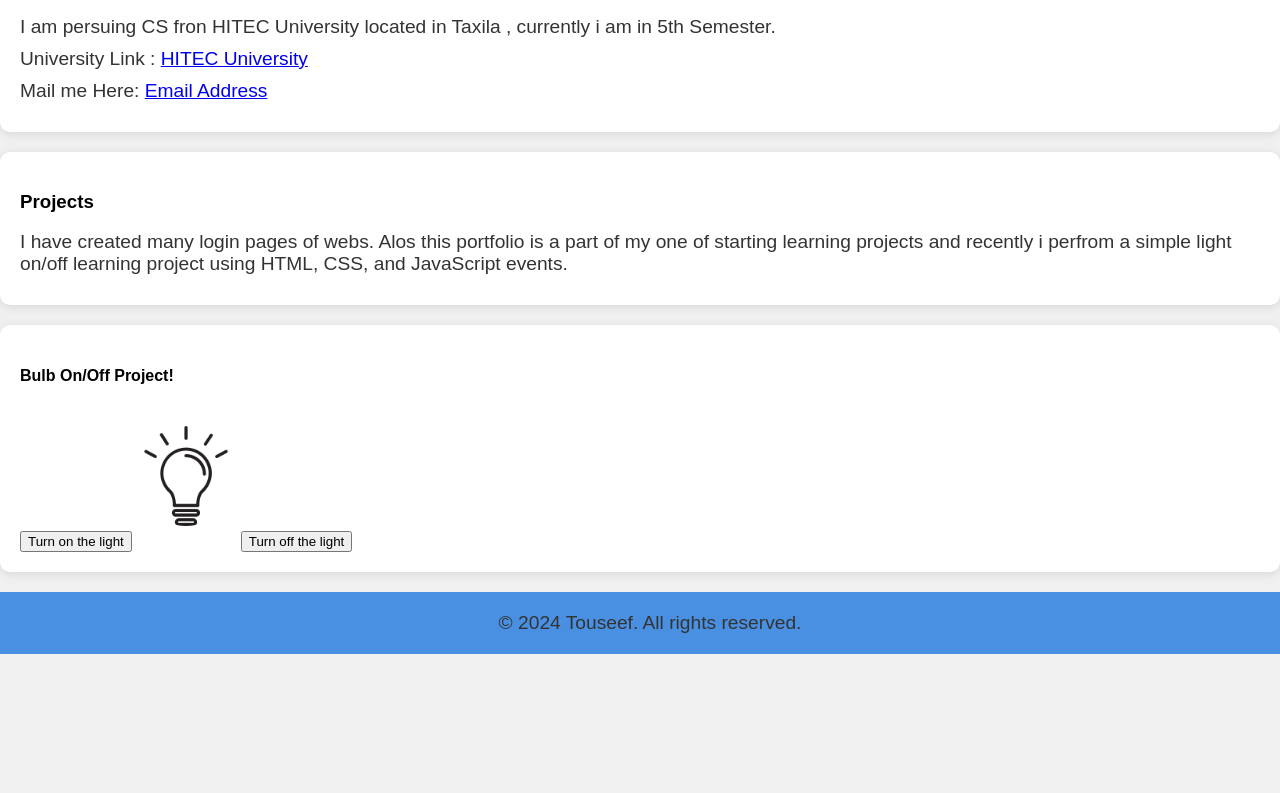
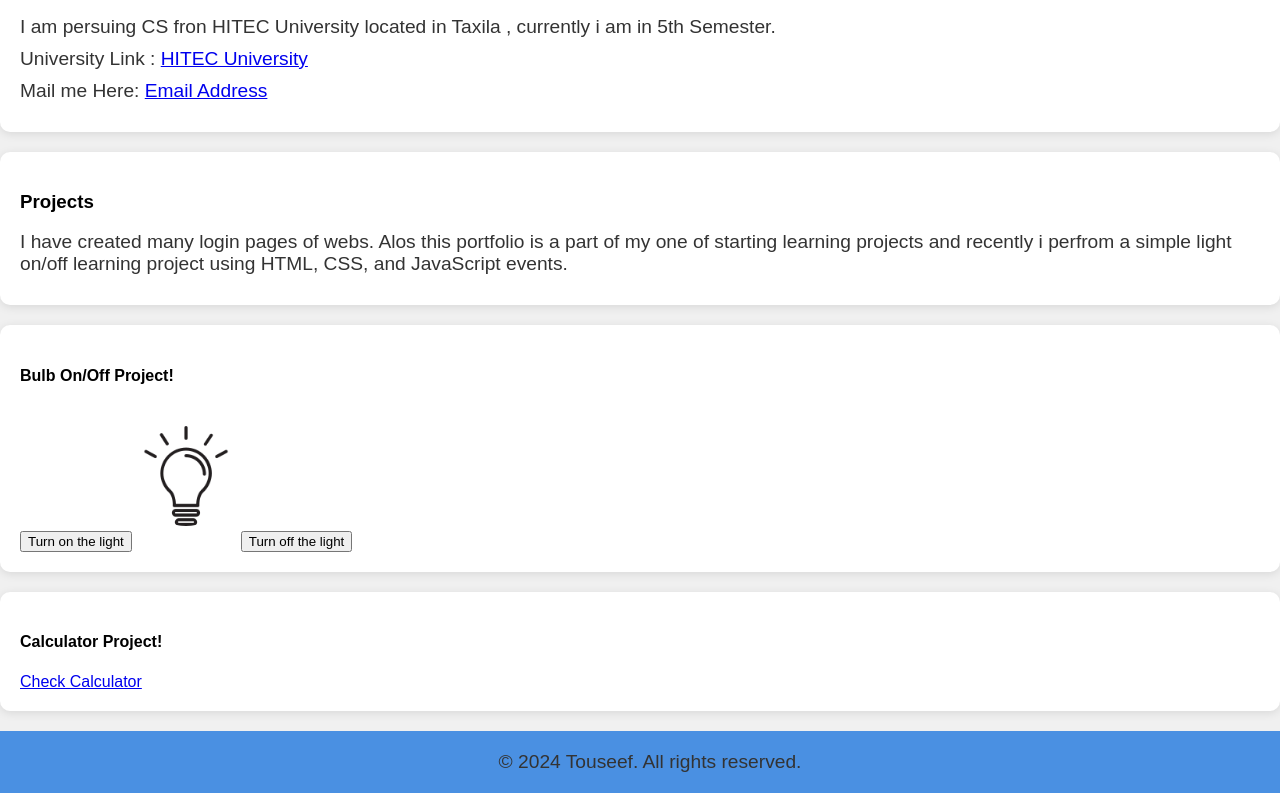
Before and after one commit to touseef7878/Portfolio, a plain HTML site: page index.html in a window 1280 px wide. Shown: the part 561-1354 px from the top of the page. Before the commit the page ends 1215 px from the top, so only its background shows below. Drawn offline with Linux system fonts and the light colour scheme.

Commit message:
calculator addition

```diff
--- a/index.html
+++ b/index.html
@@ -102,6 +102,10 @@
         <img id="myImage" src="pic_bulboff.gif" style="width:100px">
         <button onclick="document.getElementById('myImage').src='pic_bulboff.gif'">Turn off the light</button>
     </section>
+    <section>
+        <h4>Calculator Project!</h4>
+        <a href="https://touseef7878.github.io/Calculator/">Check Calculator </a>
+    </section>
     <footer>
         <p>&copy; 2024 Touseef. All rights reserved.</p>
     </footer>
```
